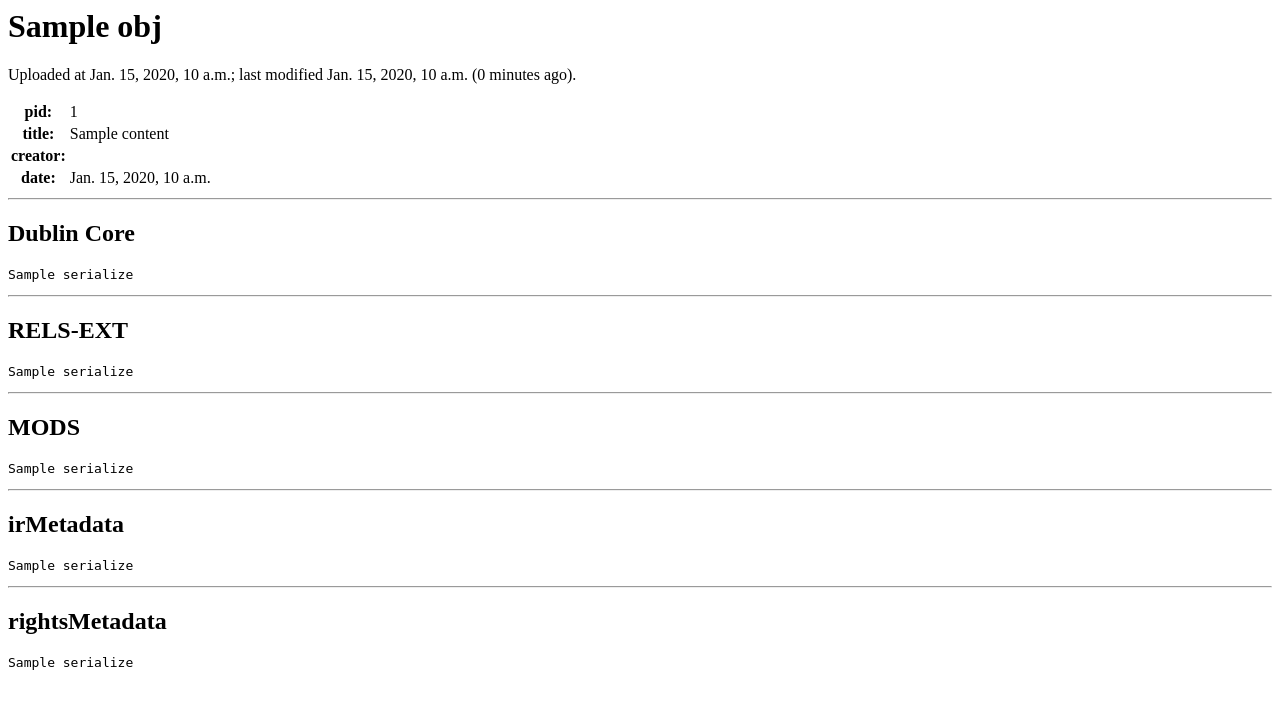
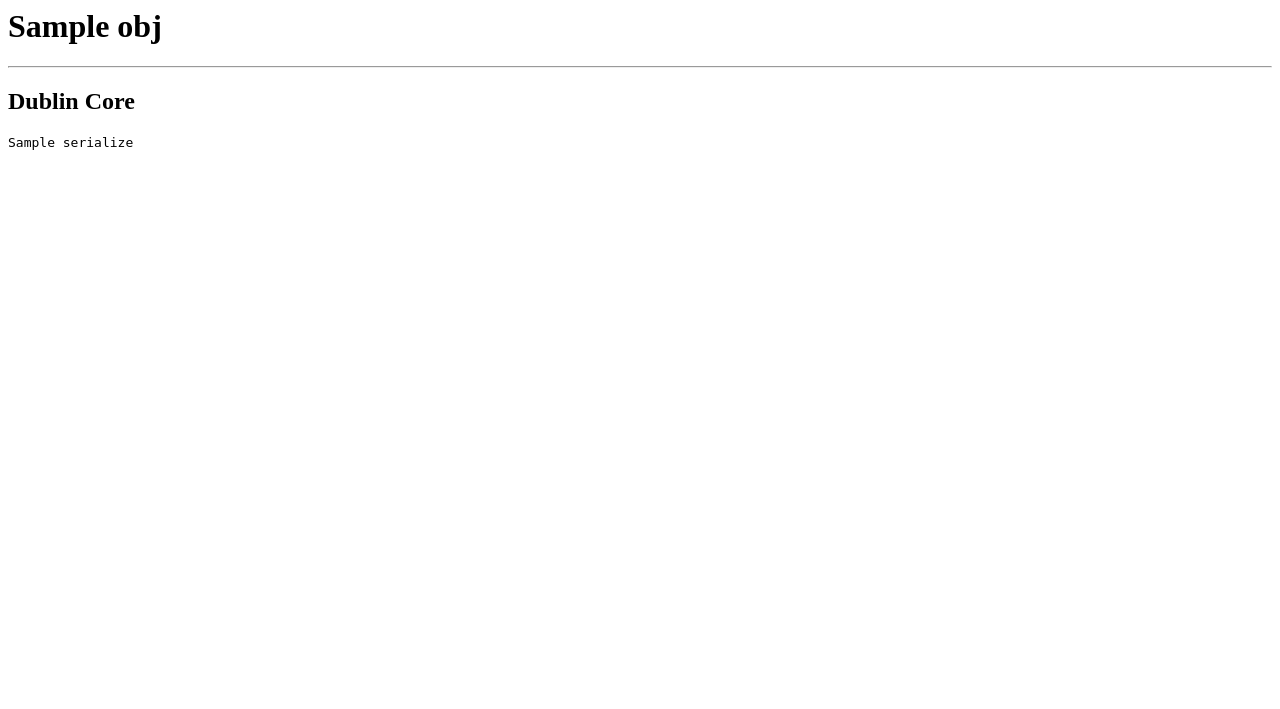
Before and after one commit to Brown-University-Library/bdrcmodels, a Django app: template templates/repo/display.html in a window 1280 px wide. Shown: the top 709 px of the page. Run offline with Django 3.2, Linux system fonts and the light colour scheme; the template is opened without the code that fills it: most values are stand-ins (such as "Sample title", 1, 10 or a date in 2020).

```diff
--- a/templates/repo/display.html
+++ b/templates/repo/display.html
@@ -1,4 +1,5 @@
 <h1>{{ obj.label }}</h1>
+{% comment %}
 <table>
     <tr><th>pid:</th><td> {{ obj.pid }}</td></tr>
     {% with obj.dc.content as dc %}
@@ -9,19 +10,20 @@
         <p>Uploaded at {{ obj.created }}; last modified {{ obj.modified }}
    ({{  obj.modified|timesince }} ago).</p>
  {% endwith %}
+{% endcomment %}
 </table>
 <hr/>
 <h2>Dublin Core</h2>
 <pre>{{ obj.dc.content.serialize }}</pre>
-<hr/>
-<h2>RELS-EXT</h2>
-<pre>{{ obj.rels_ext.content.serialize }}</pre>
-<hr/>
-<h2>MODS</h2>
-<pre>{{ obj.mods.content.serialize }}</pre>
-<hr/>
-<h2>irMetadata</h2>
-<pre>{{ obj.irMD.content.serialize }}</pre>
-<hr/>
-<h2>rightsMetadata</h2>
-<pre>{{ obj.rightsMD.content.serialize }}</pre>
+<!--<hr/>-->
+<!--<h2>RELS-EXT</h2>-->
+<!--<pre>{{ obj.rels_ext.content.serialize }}</pre>-->
+<!--<hr/>-->
+<!--<h2>MODS</h2>-->
+<!--<pre>{{ obj.mods.content.serialize }}</pre>-->
+<!--<hr/>-->
+<!--<h2>irMetadata</h2>-->
+<!--<pre>{{ obj.irMD.content.serialize }}</pre>-->
+<!--<hr/>-->
+<!--<h2>rightsMetadata</h2>-->
+<!--<pre>{{ obj.rightsMD.content.serialize }}</pre>-->
--- a/views.py
+++ b/views.py
@@ -2,7 +2,7 @@
 from django.shortcuts import render_to_response
 from django.template import RequestContext
 from forms import UploadMasterImageForm
-from models import MasterImage
+from models import *
 
 from eulfedora.server import Repository
 
@@ -32,5 +32,5 @@ def upload(request):
 
 def display(request, pid):
     repo = Repository()
-    obj = repo.get_object(pid, type=MasterImage)
+    obj = repo.get_object(pid )
     return render_to_response('repo/display.html',{'obj':obj})
```
Also changed, not shown: models.py (+5 -5 lines), urls.py (+7 -0 lines).
